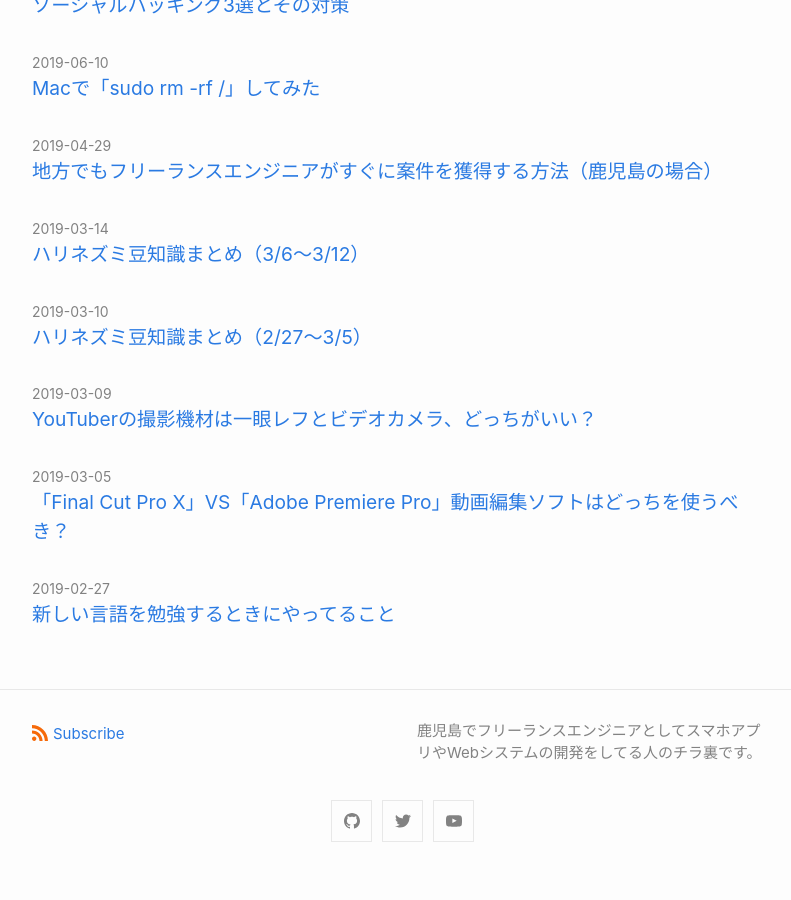
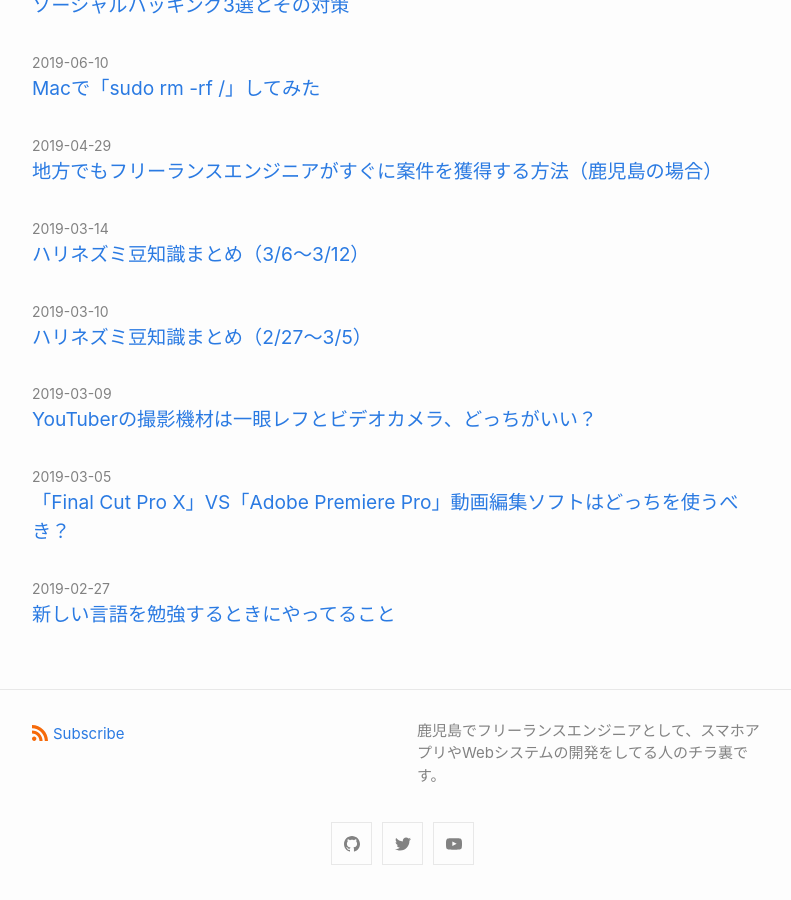
Before and after one commit to qst-exe/qst-blog, a Jekyll site: the page built from index.markdown, in a window 1280 px wide and 900 px high, scrolled down 2144 px. Shown: the whole window, without its empty margins (238-1029 px from the left). Built offline with Jekyll 4.4.1, drawn with Linux system fonts in a browser that asks for light colours; before the commit the page ends 3021 px from its top, so only the background shows below that.

Commit message:
[Fix] descriptionの修正

```diff
--- a/_config.yml
+++ b/_config.yml
@@ -21,7 +21,7 @@
 title: 鹿児島のアプリ開発屋さん(くすたんブログ)
 email: kusutan2019@gmail.com
 description: >- # this means to ignore newlines until "baseurl:"
-  鹿児島でフリーランスエンジニアとしてスマホアプリやWebシステムの開発をしてる人のチラ裏です。
+  鹿児島でフリーランスエンジニアとして、スマホアプリやWebシステムの開発をしてる人のチラ裏です。
 baseurl: "" # the subpath of your site, e.g. /blog
 url: "https://kusutan.com" # the base hostname & protocol for your site, e.g. http://example.com
 twitter_username: qst_exe
```
